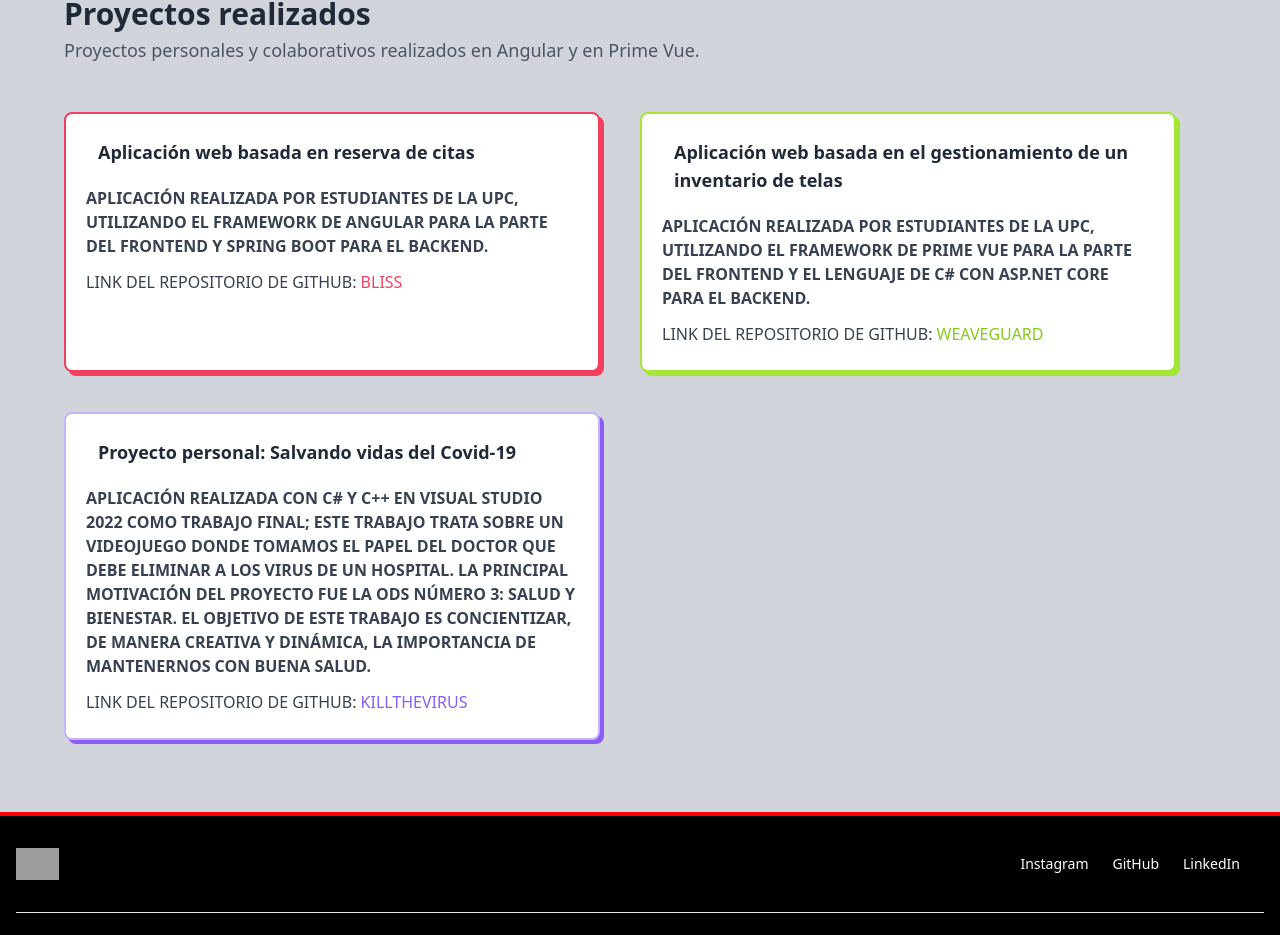
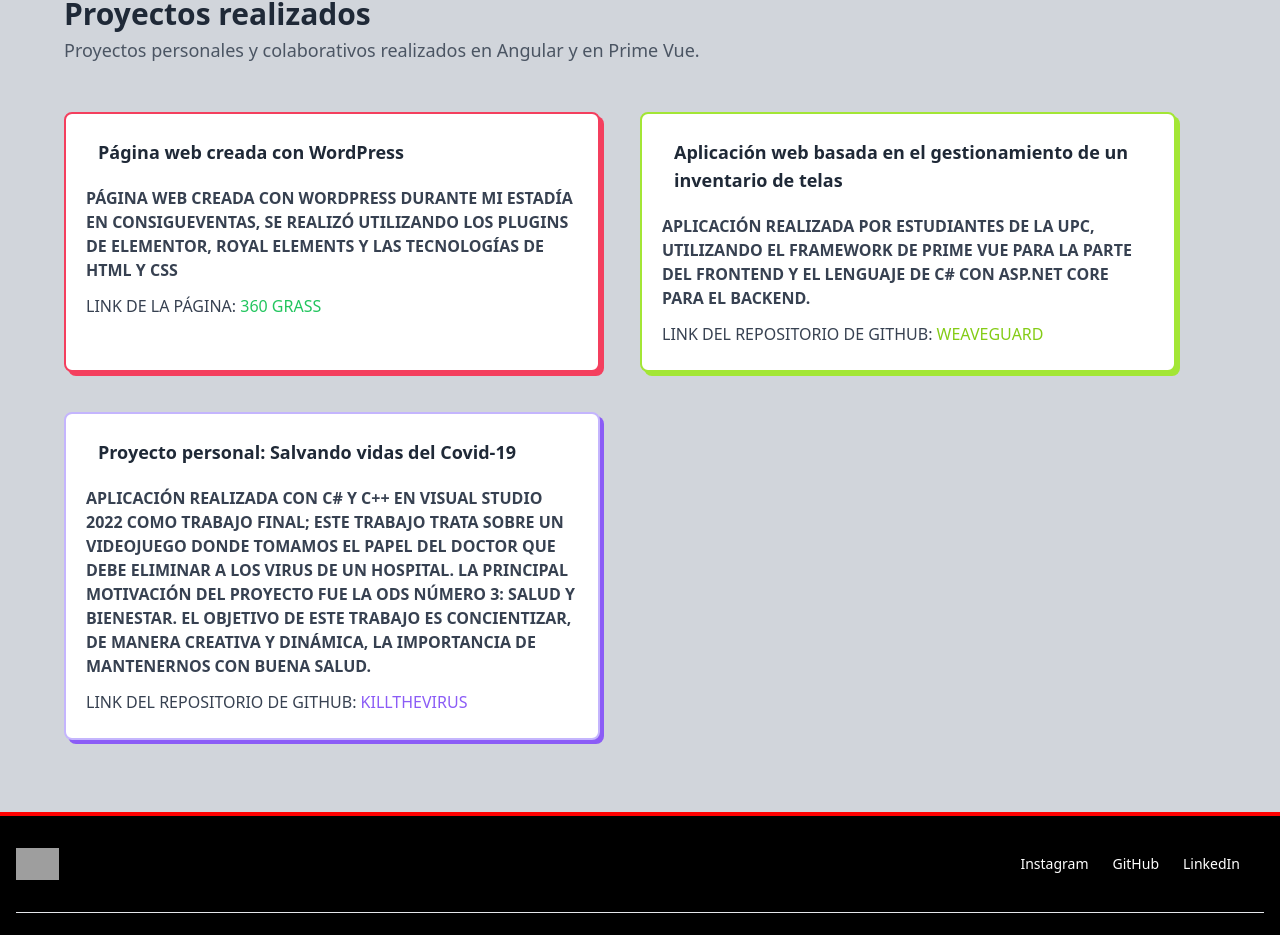
Before and after one commit to omele7/portfolio-beta, an Angular app: page / in a window 1280 px wide. Shown: the part 1415-2350 px from the top of the page. Built offline with nearby package versions, Linux system fonts and the light colour scheme; grey boxes are pictures that could not be loaded.

Commit message:
feat: added more projects.

```diff
--- a/src/app/pages/dashboard/dashboard.component.html
+++ b/src/app/pages/dashboard/dashboard.component.html
@@ -124,10 +124,10 @@
                             <span class="absolute top-0 left-0 w-full h-full mt-1 ml-1 bg-rose-500 rounded-lg -z-10"></span>
                             <div class="relative h-full p-5 bg-white border-2 border-rose-500 rounded-lg">
                                 <div class="flex items-center -mt-1">
-                                    <h3 class="my-2 ml-3 text-lg font-bold text-gray-800">Aplicación web basada en reserva de citas</h3>
+                                    <h3 class="my-2 ml-3 text-lg font-bold text-gray-800">Página web creada con WordPress</h3>
                                 </div>
-                                <p class="mt-3 mb-1 text-3xs font-semibold text-gray-700 uppercase">Aplicación realizada por estudiantes de la UPC, utilizando el framework de Angular para la parte del Frontend y Spring Boot para el Backend.</p>
-                                <p class="mt-3 mb-1 text-3xs font-sans text-gray-700 uppercase">Link del repositorio de GitHub: <a href="https://github.com/orgs/SI729-Bliss/repositories" class="text-rose-500 hover:text-rose-700" target="_blank">Bliss</a></p>
+                                <p class="mt-3 mb-1 text-3xs font-semibold text-gray-700 uppercase">Página web creada con WordPress durante mi estadía en ConsigueVentas, se realizó utilizando los plugins de elementor, royal elements y las tecnologías de HTML y CSS</p>
+                                <p class="mt-3 mb-1 text-3xs font-sans text-gray-700 uppercase">Link de la página: <a href="https://360grass.consigueventas.com/" class="text-green-500 hover:text-green-700" target="_blank">360 GRASS</a></p>
                             </div>
                         </div>
                     </div>
```
